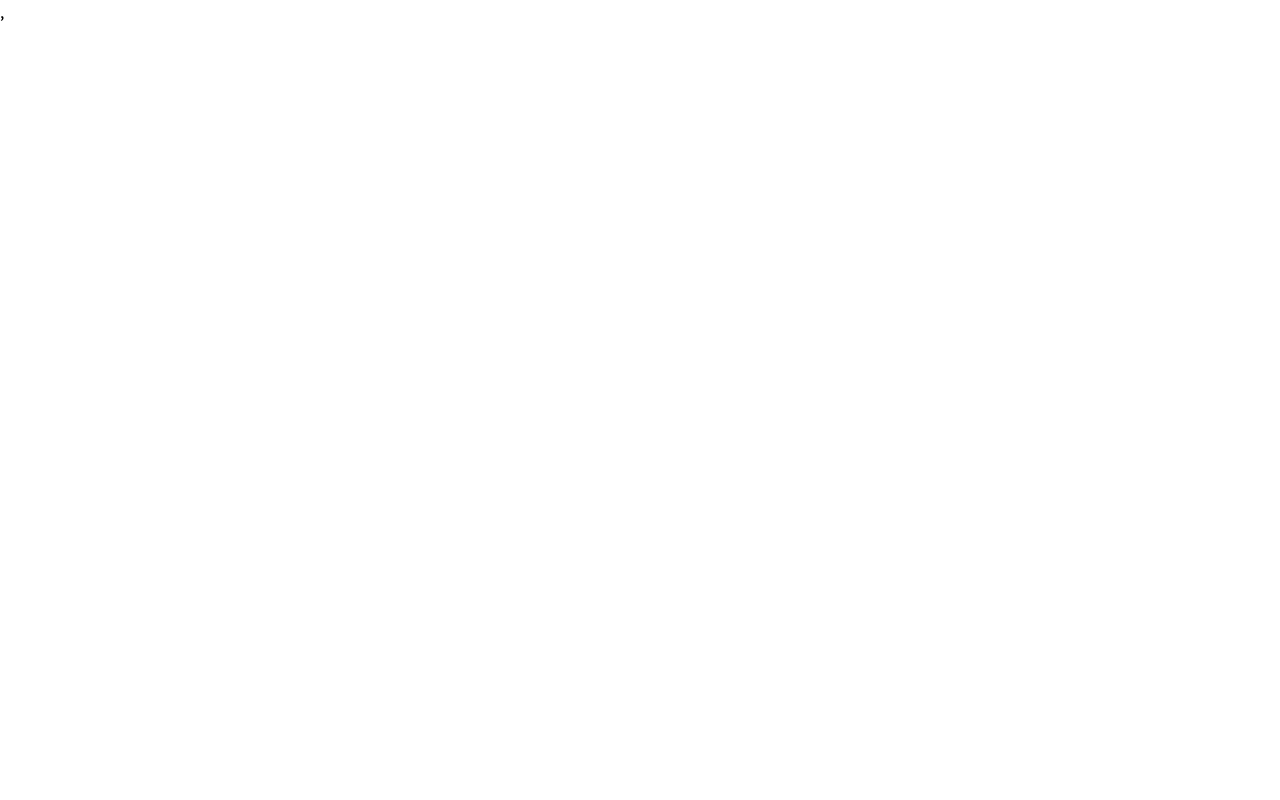
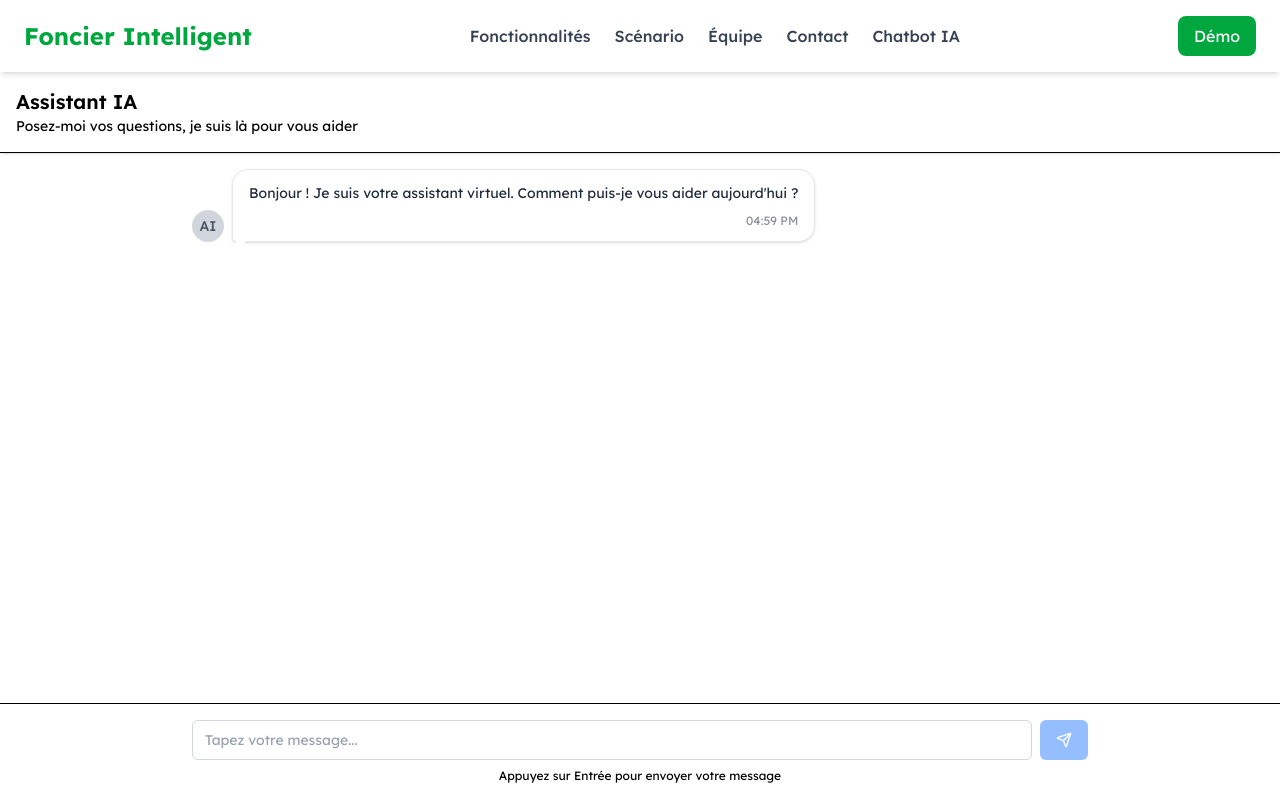
Before and after one commit to faridev18/hackathon-ia-2025-front, a React (Vite) app: page /chat in a window 1280 px wide. Before the commit this address had no page. Built offline with nearby package versions, Linux system fonts and the light colour scheme.

Commit message:
Ajout de la fonctionnalité de chat avec l'interface utilisateur, intégration de la bibliothèque react-hot-toast pour les notifications, et mise à jour de la navigation.

```diff
--- a/package.json
+++ b/package.json
@@ -15,6 +15,7 @@
     "react": "^19.1.1",
     "react-dom": "^19.1.1",
     "react-fast-marquee": "^1.6.5",
+    "react-hot-toast": "^2.6.0",
     "react-icons": "^5.5.0",
     "react-router": "^7.9.1",
     "react-tilt": "^1.0.2",
--- a/src/App.jsx
+++ b/src/App.jsx
@@ -2,14 +2,21 @@
 import { Route, Routes } from 'react-router'
 import './App.css'
 import Home from './pages/Home'
+import { ChatInterface } from './pages/ChatInterface'
+import { Toaster } from 'react-hot-toast'
 
 function App() {
 
   return (
     <>
-    <Routes>
-      <Route path="/" element={<Home />} />
-    </Routes>
+      <Toaster
+        position="top-center"
+        reverseOrder={false}
+      />
+      <Routes>
+        <Route path="/" element={<Home />} />
+        <Route path="/chat" element={<ChatInterface />} />
+      </Routes>
 
     </>
   )
--- /dev/null
+++ b/src/components/ChatMessage.jsx
@@ -0,0 +1,46 @@
+export function ChatMessage({ message, isUser, timestamp }) {
+  return (
+    <div className={`flex w-full mb-6 items-end gap-2 ${isUser ? "flex-row-reverse" : "flex-row"}`}>
+      {/* Avatar */}
+      <div className={`flex-shrink-0 w-8 h-8 rounded-full flex items-center justify-center ${
+        isUser ? "bg-blue-500" : "bg-gray-300"
+      }`}>
+        {isUser ? (
+          <span className="text-white text-sm font-medium">O</span>
+        ) : (
+          <span className="text-gray-600 text-sm font-medium">AI</span>
+        )}
+      </div>
+
+      {/* Message bubble */}
+      <div className={`max-w-[70%] rounded-2xl px-4 py-3 shadow-sm relative ${
+        isUser
+          ? "bg-blue-500 text-white rounded-br-sm"
+          : "bg-white text-gray-800 border border-gray-200 rounded-bl-sm"
+      }`}>
+        {/* Speech bubble tip */}
+        <div className={`absolute -bottom-1 w-3 h-3 overflow-hidden ${
+          isUser ? "right-0" : "left-0"
+        }`}>
+          {isUser ? (
+            <div className="w-3 h-3 bg-blue-500 rotate-45 transform origin-bottom-right"></div>
+          ) : (
+            <div className="w-3 h-3 bg-white border-r border-b border-gray-200 rotate-45 transform origin-bottom-left"></div>
+          )}
+        </div>
+
+        {/* Message content */}
+        <p className="text-sm leading-relaxed whitespace-pre-wrap">{message}</p>
+
+        {/* Timestamp */}
+        <div className={`flex items-center justify-end mt-2 ${
+          isUser ? "text-blue-100" : "text-gray-500"
+        }`}>
+          <span className="text-xs opacity-80">
+            {timestamp.toLocaleTimeString([], { hour: '2-digit', minute: '2-digit' })}
+          </span>
+        </div>
+      </div>
+    </div>
+  );
+}
--- a/src/components/Navbar.jsx
+++ b/src/components/Navbar.jsx
@@ -12,10 +12,11 @@ export default function Navbar() {
 
         {/* Menu Desktop */}
         <ul className="hidden md:flex gap-6 text-gray-700 font-medium">
-          <li><a href="#features" className="hover:text-green-600">Fonctionnalités</a></li>
-          <li><a href="#story" className="hover:text-green-600">Scénario</a></li>
-          <li><a href="#team" className="hover:text-green-600">Équipe</a></li>
-          <li><a href="#contact" className="hover:text-green-600">Contact</a></li>
+          <li><a href="/#features" className="hover:text-green-600">Fonctionnalités</a></li>
+          <li><a href="/#story" className="hover:text-green-600">Scénario</a></li>
+          <li><a href="/#team" className="hover:text-green-600">Équipe</a></li>
+          <li><a href="/#contact" className="hover:text-green-600">Contact</a></li>
+          <li><a href="/chat" className="hover:text-green-600">Chatbot IA</a></li>
         </ul>
 
         {/* Bouton Demo Desktop */}
--- /dev/null
+++ b/src/components/ui/button.jsx
@@ -0,0 +1,47 @@
+import React from 'react';
+
+const Button = ({
+  children,
+  variant = 'default',
+  size = 'default',
+  className = '',
+  onClick,
+  disabled = false,
+  type = 'button'
+}) => {
+  // Styles de base
+  const baseStyles = "inline-flex items-center justify-center gap-2 whitespace-nowrap rounded-md text-sm font-medium ring-offset-background transition-colors focus-visible:outline-none focus-visible:ring-2 focus-visible:ring-ring focus-visible:ring-offset-2 disabled:pointer-events-none disabled:opacity-50 [&_svg]:pointer-events-none [&_svg]:size-4 [&_svg]:shrink-0";
+
+  // Variants
+  const variants = {
+    default: "bg-blue-500 text-white hover:bg-blue-600",
+    destructive: "bg-red-500 text-white hover:bg-red-600",
+    outline: "border border-gray-300 bg-white hover:bg-gray-100",
+    secondary: "bg-gray-200 text-gray-800 hover:bg-gray-300",
+    ghost: "hover:bg-gray-100 hover:text-gray-900",
+    link: "text-blue-500 underline-offset-4 hover:underline",
+  };
+
+  // Tailles
+  const sizes = {
+    default: "h-10 px-4 py-2",
+    sm: "h-9 rounded-md px-3",
+    lg: "h-11 rounded-md px-8",
+    icon: "h-10 w-10",
+  };
+
+  const buttonClass = `${baseStyles} ${variants[variant]} ${sizes[size]} ${className}`;
+
+  return (
+    <button
+      type={type}
+      className={buttonClass}
+      onClick={onClick}
+      disabled={disabled}
+    >
+      {children}
+    </button>
+  );
+};
+
+export default Button;
--- /dev/null
+++ b/src/components/ui/input.jsx
@@ -0,0 +1,28 @@
+import React from 'react';
+
+const Input = React.forwardRef(({
+  className = '',
+  type = 'text',
+  disabled = false,
+  placeholder = '',
+  ...props
+}, ref) => {
+  const baseStyles = "flex h-10 w-full rounded-md border border-gray-300 bg-white px-3 py-2 text-base ring-offset-background file:border-0 file:bg-transparent file:text-sm file:font-medium file:text-foreground placeholder:text-gray-400 focus-visible:outline-none focus-visible:ring-2 focus-visible:ring-blue-500 focus-visible:ring-offset-2 disabled:cursor-not-allowed disabled:opacity-50 md:text-sm";
+
+  const inputClass = `${baseStyles} ${className}`;
+
+  return (
+    <input
+      type={type}
+      className={inputClass}
+      disabled={disabled}
+      placeholder={placeholder}
+      ref={ref}
+      {...props}
+    />
+  );
+});
+
+Input.displayName = 'Input';
+
+export default Input;
--- a/src/main.jsx
+++ b/src/main.jsx
@@ -8,6 +8,6 @@ createRoot(document.getElementById('root')).render(
   <StrictMode>
     <BrowserRouter>
       <App />
-    </BrowserRouter>,
-  </StrictMode>,
+    </BrowserRouter>
+  </StrictMode>
 )
--- /dev/null
+++ b/src/pages/ChatInterface.jsx
@@ -0,0 +1,157 @@
+import React, { useState, useRef, useEffect } from "react";
+import { Send, Loader2 } from "lucide-react";
+import { ChatMessage } from "../components/ChatMessage";
+import Button from "../components/ui/button";
+import Input from "../components/ui/input";
+import toast from "react-hot-toast";
+import Navbar from "../components/Navbar";
+
+const WEBHOOK_URL = "https://faridev.app.n8n.cloud/webhook/e9fa68c0-aecb-4ddc-aa22-889b3c268ac7";
+
+export function ChatInterface() {
+  const [messages, setMessages] = useState([
+    {
+      id: "welcome",
+      text: "Bonjour ! Je suis votre assistant virtuel. Comment puis-je vous aider aujourd'hui ?",
+      isUser: false,
+      timestamp: new Date(),
+    }
+  ]);
+  const [inputValue, setInputValue] = useState("");
+  const [isLoading, setIsLoading] = useState(false);
+  const messagesEndRef = useRef(null);
+
+  const scrollToBottom = () => {
+    messagesEndRef.current?.scrollIntoView({ behavior: "smooth" });
+  };
+
+  useEffect(() => {
+    scrollToBottom();
+  }, [messages]);
+
+  const sendMessage = async () => {
+    if (!inputValue.trim() || isLoading) return;
+
+    const userMessage = {
+      id: Date.now().toString(),
+      text: inputValue,
+      isUser: true,
+      timestamp: new Date(),
+    };
+
+    setMessages(prev => [...prev, userMessage]);
+    setInputValue("");
+    setIsLoading(true);
+
+    try {
+      const response = await fetch(WEBHOOK_URL, {
+        method: "POST",
+        headers: {
+          "Content-Type": "application/json",
+        },
+        body: JSON.stringify({ message: inputValue }),
+      });
+
+      if (!response.ok) {
+        throw new Error(`HTTP error! status: ${response.status}`);
+      }
+
+      const data = await response.json();
+
+      const botMessage = {
+        id: (Date.now() + 1).toString(),
+        text: data.response || "Message reçu avec succès !",
+        isUser: false,
+        timestamp: new Date(),
+      };
+
+      setMessages(prev => [...prev, botMessage]);
+    } catch (error) {
+      console.error("Erreur lors de l'envoi du message:", error);
+      toast.error("Impossible d'envoyer le message. Veuillez réessayer.");
+
+      const errorMessage = {
+        id: (Date.now() + 1).toString(),
+        text: "Désolé, une erreur s'est produite. Veuillez réessayer.",
+        isUser: false,
+        timestamp: new Date(),
+      };
+      setMessages(prev => [...prev, errorMessage]);
+    } finally {
+      setIsLoading(false);
+    }
+  };
+
+  const handleKeyPress = (e) => {
+    if (e.key === "Enter" && !e.shiftKey) {
+      e.preventDefault();
+      sendMessage();
+    }
+  };
+
+  return (
+    <div className="flex flex-col h-screen bg-gradient-bg">
+      {/* Header */}
+      <Navbar />
+      <div className="bg-card/80 backdrop-blur-sm border-b border-border p-4 shadow-sm">
+        <h1 className="text-xl font-semibold text-foreground">Assistant IA</h1>
+        <p className="text-sm text-muted-foreground">Posez-moi vos questions, je suis là pour vous aider</p>
+      </div>
+
+      {/* Messages Container */}
+      <div className="flex-1 overflow-y-auto p-4 space-y-4">
+        <div className="max-w-4xl mx-auto">
+          {messages.map((message) => (
+            <ChatMessage
+              key={message.id}
+              message={message.text}
+              isUser={message.isUser}
+              timestamp={message.timestamp}
+            />
+          ))}
+          {isLoading && (
+            <div className="flex justify-start mb-4">
+              <div className="bg-chat-bot-bg border border-border rounded-2xl rounded-bl-sm px-4 py-3 shadow-sm">
+                <div className="flex items-center space-x-2">
+                  <Loader2 className="w-4 h-4 animate-spin text-primary" />
+                  <span className="text-sm text-muted-foreground">En train d'écrire...</span>
+                </div>
+              </div>
+            </div>
+          )}
+          <div ref={messagesEndRef} />
+        </div>
+      </div>
+
+      {/* Input Area */}
+      <div className="bg-card/80 backdrop-blur-sm border-t border-border p-4 shadow-lg">
+        <div className="max-w-4xl mx-auto">
+          <div className="flex space-x-2">
+            <Input
+              value={inputValue}
+              onChange={(e) => setInputValue(e.target.value)}
+              onKeyPress={handleKeyPress}
+              placeholder="Tapez votre message..."
+              disabled={isLoading}
+              className="flex-1 bg-background border-input focus:ring-primary"
+            />
+            <Button
+              onClick={sendMessage}
+              disabled={!inputValue.trim() || isLoading}
+              className="bg-gradient-primary hover:opacity-90 text-primary-foreground px-4"
+            >
+              {isLoading ? (
+                <Loader2 className="w-4 h-4 animate-spin" />
+              ) : (
+                <Send className="w-4 h-4" />
+              )}
+            </Button>
+          </div>
+          <p className="text-xs text-muted-foreground mt-2 text-center">
+            Appuyez sur Entrée pour envoyer votre message
+          </p>
+        </div>
+      </div>
+    </div>
+  );
+}
```
Also changed, not shown: 1 other file (tests, documents, lock files or other folders).
